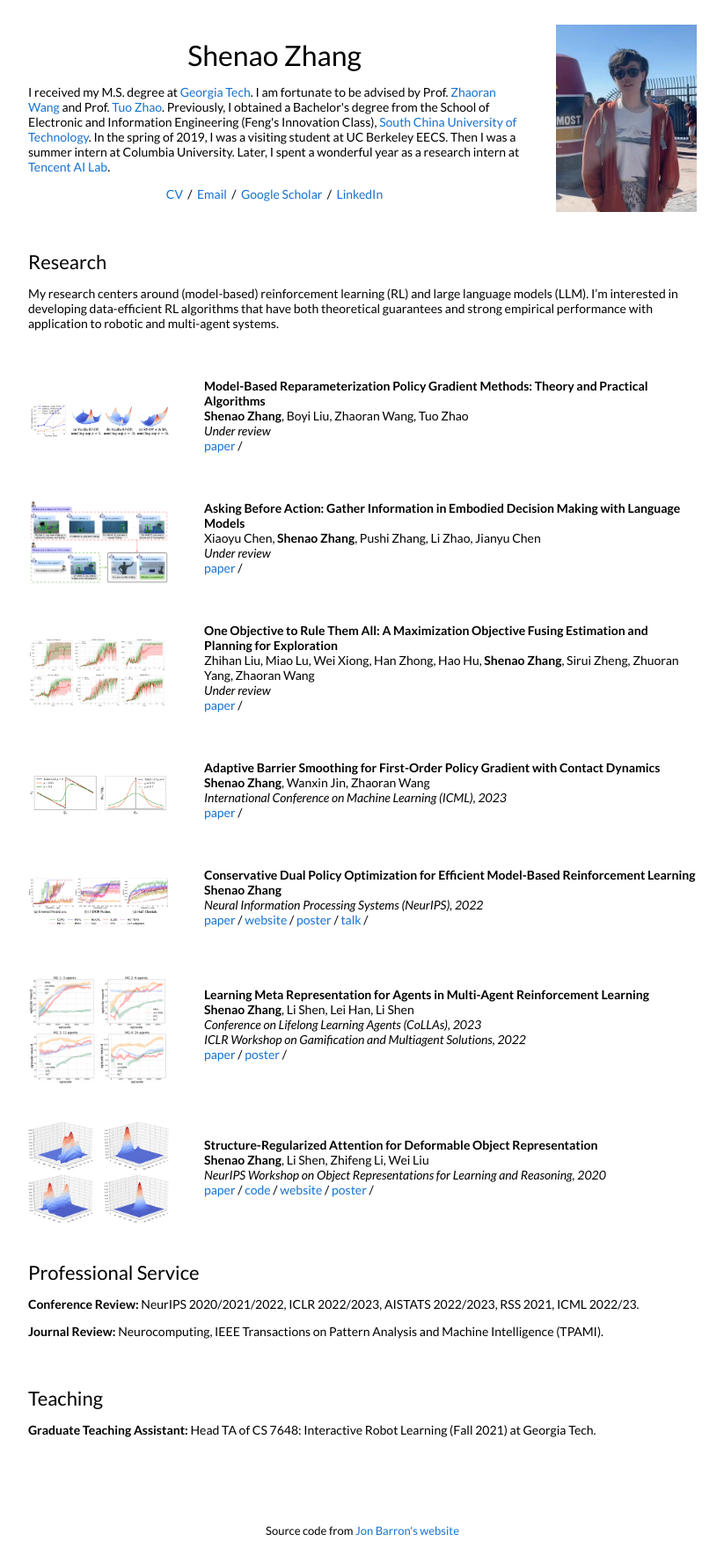
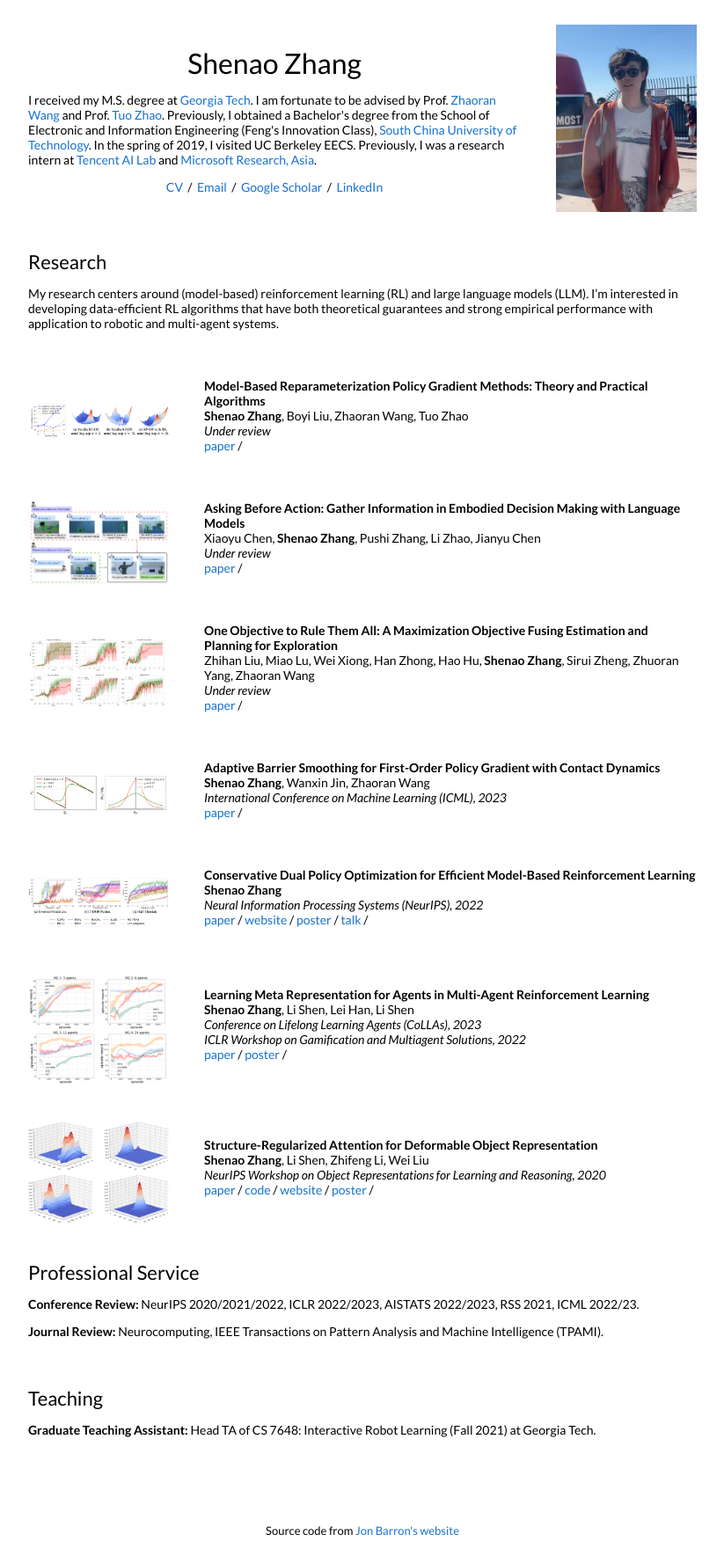
Before and after one commit to shenao-zhang/shenao-zhang.github.io, a Jekyll site: the page built from _posts/2023-06-03-mbpg.markdown, in a window 1280 px wide. Shown: the whole page at 88% size, without its empty margins (228-1051 px from the left). Built offline with Jekyll 4.4.1, drawn with Linux system fonts in a browser that asks for light colours.

Commit message:
Update default.html

```diff
--- a/_layouts/default.html
+++ b/_layouts/default.html
@@ -35,7 +35,7 @@
               <h1>
                 Shenao Zhang
               </h1>
-              <p>I received my M.S. degree at <a href="https://www.gatech.edu/">Georgia Tech</a>. I am fortunate to be advised by Prof. <a href="https://zhaoranwang.github.io/">Zhaoran Wang</a> and Prof. <a href="https://www2.isye.gatech.edu/~tzhao80/">Tuo Zhao</a>. Previously, I obtained a Bachelor's degree from the School of Electronic and Information Engineering (Feng's Innovation Class), <a href="https://www.scut.edu.cn/en/">South China University of Technology</a>. In the spring of 2019, I was a visiting student at UC Berkeley EECS. Then I was a summer intern at Columbia University. Later, I spent a wonderful year as a research intern at  <a href="https://ai.tencent.com/ailab/en/index/">Tencent AI Lab</a>.
+              <p>I received my M.S. degree at <a href="https://www.gatech.edu/">Georgia Tech</a>. I am fortunate to be advised by Prof. <a href="https://zhaoranwang.github.io/">Zhaoran Wang</a> and Prof. <a href="https://www2.isye.gatech.edu/~tzhao80/">Tuo Zhao</a>. Previously, I obtained a Bachelor's degree from the School of Electronic and Information Engineering (Feng's Innovation Class), <a href="https://www.scut.edu.cn/en/">South China University of Technology</a>. In the spring of 2019, I visited UC Berkeley EECS. Previously, I was a research intern at <a href="https://ai.tencent.com/ailab/en/index/">Tencent AI Lab</a> and <a href="https://www.microsoft.com/en-us/research/lab/microsoft-research-asia/">Microsoft Research, Asia</a>.
               </p>
               <p style="text-align:center">
                 <a href="https://shenao-zhang.github.io/cv/Shenao_resume.pdf">CV</a> &nbsp;/&nbsp;
```
